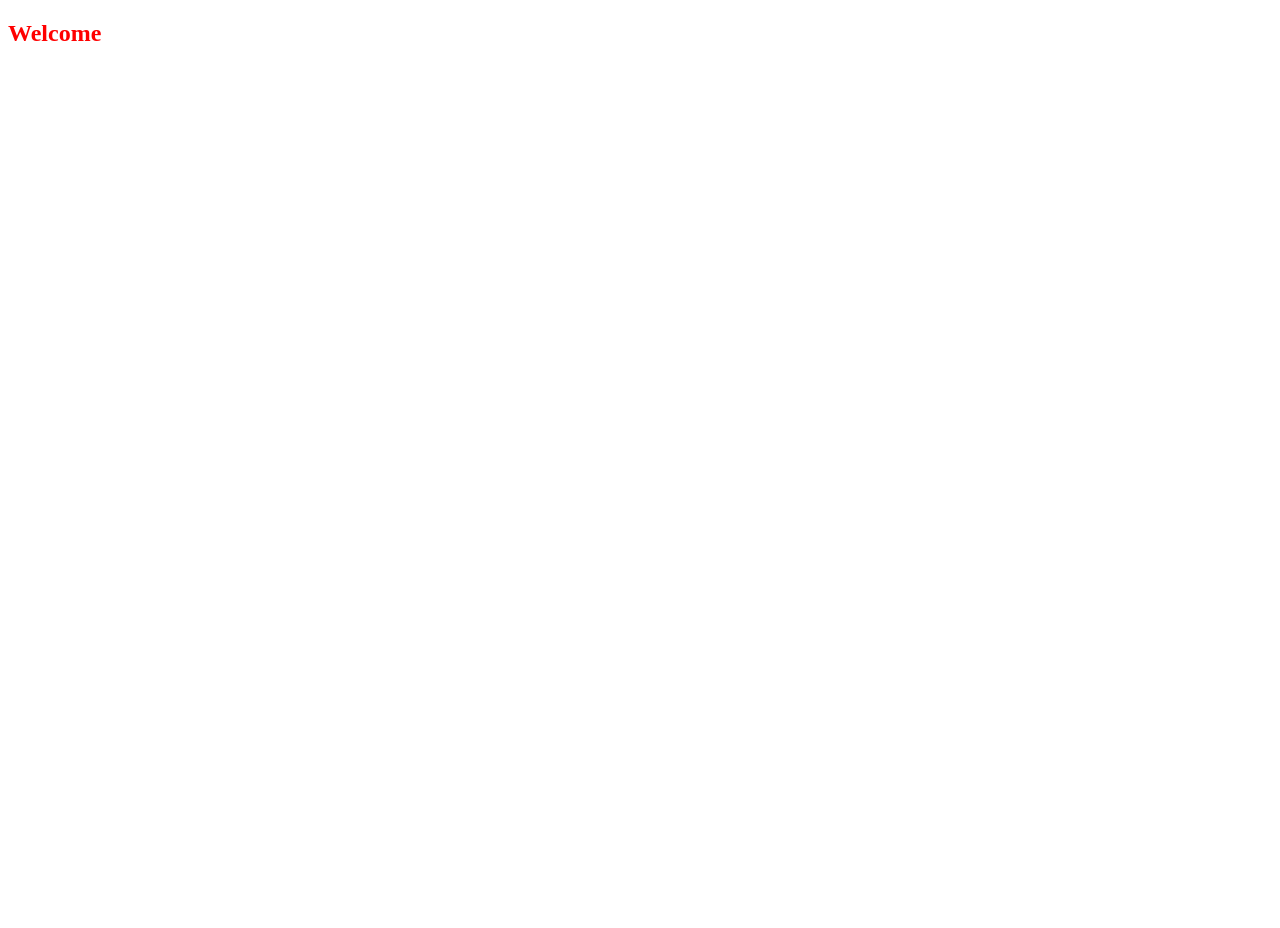
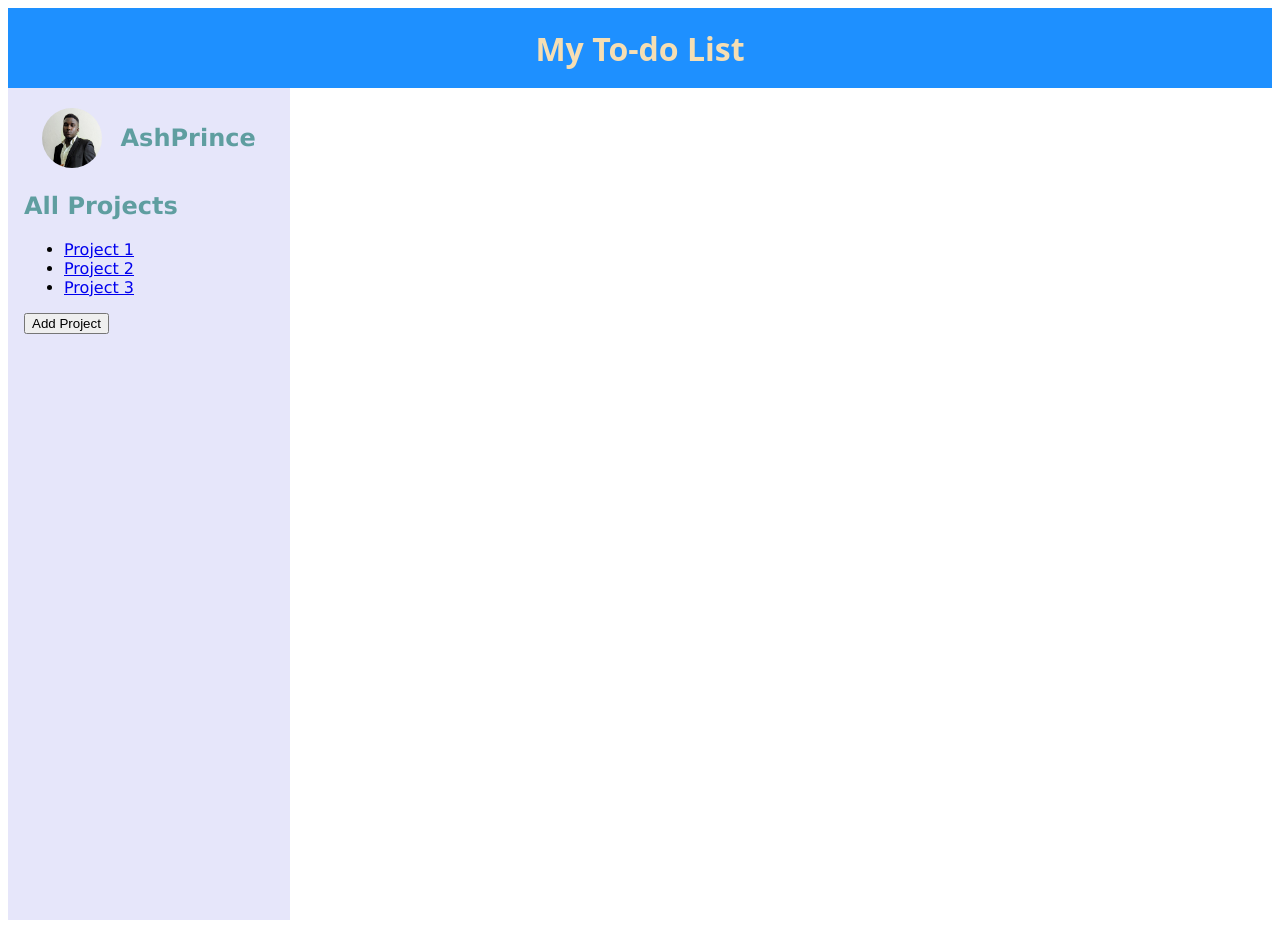
Before and after one commit to FonsahPageo/odin-todo, a website built with webpack: page src/index.html in a window 1280 px wide. Before the commit the page ends 800 px from the top, so only its background shows below. Built offline with nearby package versions, Linux system fonts and the light colour scheme.

Commit message:
header, sidebar

```diff
--- a/src/index.html
+++ b/src/index.html
@@ -4,10 +4,8 @@
     <meta charset="UTF-8">
     <meta name="viewport" content="width=device-width, initial-scale=1.0">
     <title>Odin Todo List</title>
-    <link rel="stylesheet" href="./static/styles/style.css">
 </head>
 <body>
-    <h2>Welcome</h2>
-    <script src="./index.js" defer type="module"></script>
+    <script src="../dist/main.js" defer type="module"></script>
 </body>
 </html>
--- a/src/index.js
+++ b/src/index.js
@@ -1 +1,51 @@
 import "./static/styles/style.css";
+import odinLogo from "./static/images/me.jpg";
+
+// const todoDiv = document.createElement("div");
+// todoDiv.id = "todo";
+
+const todoHeader = document.createElement("header");
+todoHeader.id = "todo-header"
+todoHeader.innerHTML = "My To-do List";
+document.body.prepend(todoHeader);
+
+const sidebar = document.createElement("div");
+sidebar.id = "sidebar";
+
+const userDetails = document.createElement("div");
+userDetails.id = "userdetails";
+
+const userLogo = document.createElement("img");
+userLogo.src = odinLogo;
+userLogo.className = "user-logo"
+userLogo.alt = "Odin Logo";
+console.log(userLogo);
+
+const userName = document.createElement("h2");
+userName.innerHTML = "AshPrince";
+
+userDetails.appendChild(userLogo);
+userDetails.appendChild(userName);
+
+const projectDetails = document.createElement("div");
+const showProjects = document.createElement("h2");
+showProjects.innerHTML = "All Projects";
+projectDetails.appendChild(showProjects);
+
+const projectList = document.createElement("ul");
+projectList.id = "all-projects";
+projectList.innerHTML = `
+  <li><a href="#">Project 1</a></li>
+  <li><a href="#">Project 2</a></li>
+  <li><a href="#">Project 3</a></li>
+`;
+projectDetails.appendChild(projectList);
+const addProject = document.createElement("button");
+addProject.innerHTML = "Add Project";
+
+projectDetails.appendChild(addProject);
+
+sidebar.appendChild(userDetails);
+sidebar.appendChild(projectDetails);
+
+document.body.appendChild(sidebar);
--- a/src/static/styles/style.css
+++ b/src/static/styles/style.css
@@ -1,3 +1,38 @@
+body{
+    font-family: 'Lucida Sans', 'Lucida Sans Regular', 'Lucida Grande', 'Lucida Sans Unicode', Geneva, Verdana, sans-serif;
+}
+
 h2{
-    color: red;
+    color: cadetblue;
 }
+
+#todo-header{
+    justify-content: center;
+    display: flex;
+    font-family: system-ui, -apple-system, BlinkMacSystemFont, 'Segoe UI', Roboto, Oxygen, Ubuntu, Cantarell, 'Open Sans', 'Helvetica Neue', sans-serif;
+    font-size: 2em;
+    font-weight: bold;
+    background-color: dodgerblue;
+    color: wheat;
+    height: 2.5em;
+    align-items: center;
+}
+
+#sidebar{
+    background-color: lavender;
+    max-width: 250px;
+    height: 100vh;
+    padding: 1em;
+}
+
+#userdetails{
+    display: flex;
+    align-items: center;
+    justify-content: space-evenly;
+}
+
+.user-logo{
+    width: 60px;
+    height: 60px;
+    border-radius: 50%;
+}
--- a/webpack.config.js
+++ b/webpack.config.js
@@ -24,12 +24,12 @@ module.exports = {
                 test: /\.css$/,
                 use: ["style-loader", "css-loader"],
             },
+            // {
+            //     test: /\.html$/,
+            //     loader: "html-loader",
+            // },
             {
-                test: /\.html$/,
-                loader: "html-loader",
-            },
-            {
-                test: /\.(png|jpe?g|gif|svg)$/i,
+                test: /\.(png|jpeg|jpg|gif|svg)$/i,
                 type: "asset/resource",
             },
         ],
```
Also changed, not shown: src/static/images/me.jpg (added), src/static/images/odin_logo.png (added).
